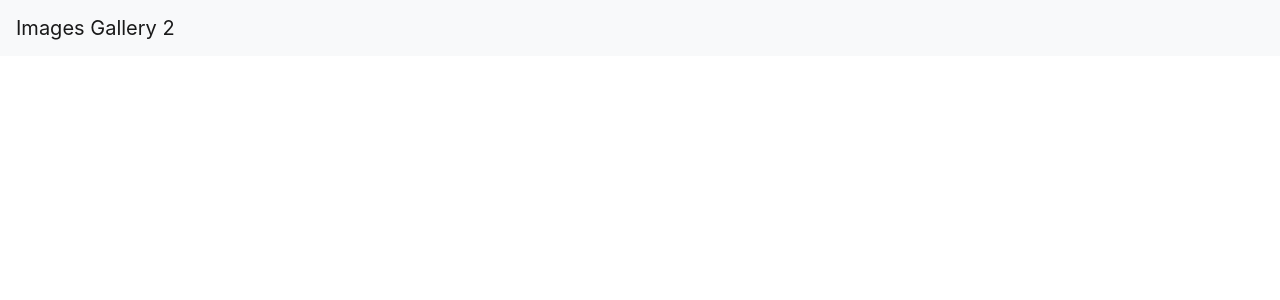
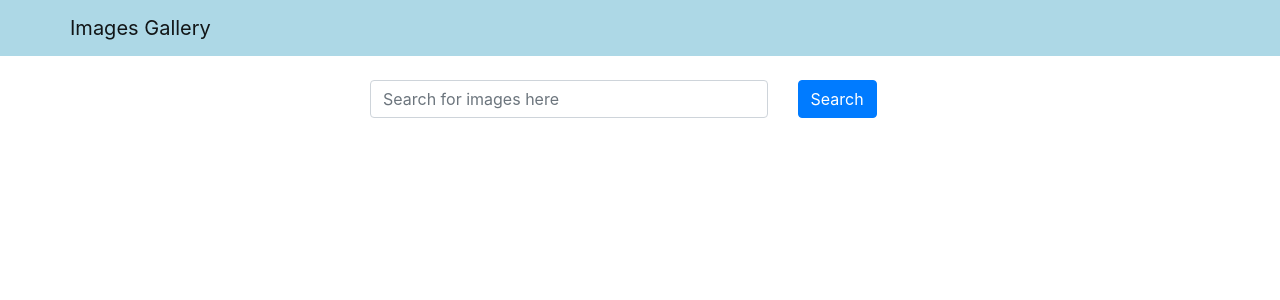
Before and after one commit to RavirajGacche/image-gallery, a React (Create React App) app in the folder my-app/: page / in a window 1280 px wide. Shown: the top 300 px of the page. Built offline with nearby package versions, Linux system fonts and the light colour scheme.

Commit message:
Controlled search components

```diff
--- a/my-app/src/App.js
+++ b/my-app/src/App.js
@@ -1,10 +1,23 @@
 import 'bootstrap/dist/css/bootstrap.min.css';
 import Header from './components/Header';
+import Search from './components/Search';
+import { useState } from 'react';
+
 
 const App = () => {
+  const [word, setWord] = useState('');
+
+  const handleSearchSubmit = (e) => {
+    e.preventDefault();
+    console.log(word);
+  }
+
+  console.log(word);
+
   return (
     <div>
-      <Header title='Images Gallery 2'/>
+      <Header title='Images Gallery'/>
+      <Search word={word} setWord={setWord} handleSubmit={handleSearchSubmit}/>
     </div>
   );
 }
--- a/my-app/src/components/Header.js
+++ b/my-app/src/components/Header.js
@@ -1,10 +1,16 @@
 import React from 'react';
-import { Navbar } from 'react-bootstrap';
+import { Navbar, Container } from 'react-bootstrap';
+
+const navbarStyle = {
+    backgroundColor:'lightblue'
+};
 
 const Header = (props) => {
     return (
-        <Navbar bg="light" data-bs-theme="light">
-          <Navbar.Brand href="/"> {props.title} </Navbar.Brand>
+        <Navbar style={navbarStyle} variant="light">
+            <Container>
+              <Navbar.Brand href="/"> {props.title} </Navbar.Brand>
+            </Container>
       </Navbar>
     )
 }
--- /dev/null
+++ b/my-app/src/components/Search.js
@@ -0,0 +1,29 @@
+import React from 'react';
+import { Container, Row, Col, Form, Button } from 'react-bootstrap';
+
+const Search = ({handleSubmit, word, setWord}) => {
+    return (
+        <Container className='mt-4'>
+            <Row className='justify-content-center'>
+                <Col xs={12} sm={8} lg={6}>
+                    <Form onSubmit={handleSubmit}>
+                        <Row>
+                            <Col xs={9}>
+                                <Form.Control
+                                type='text'
+                                value={word}
+                                onChange={(e) => setWord(e.target.value)}
+                                placeholder="Search for images here"
+                                />
+                            </Col>
+                            <Col>
+                                <Button variant="primary" type="submit"> Search </Button>
+                            </Col>
+                        </Row>
+                    </Form>
+                </Col>
+            </Row>
+        </Container>)
+}
+
+export default Search;
```
